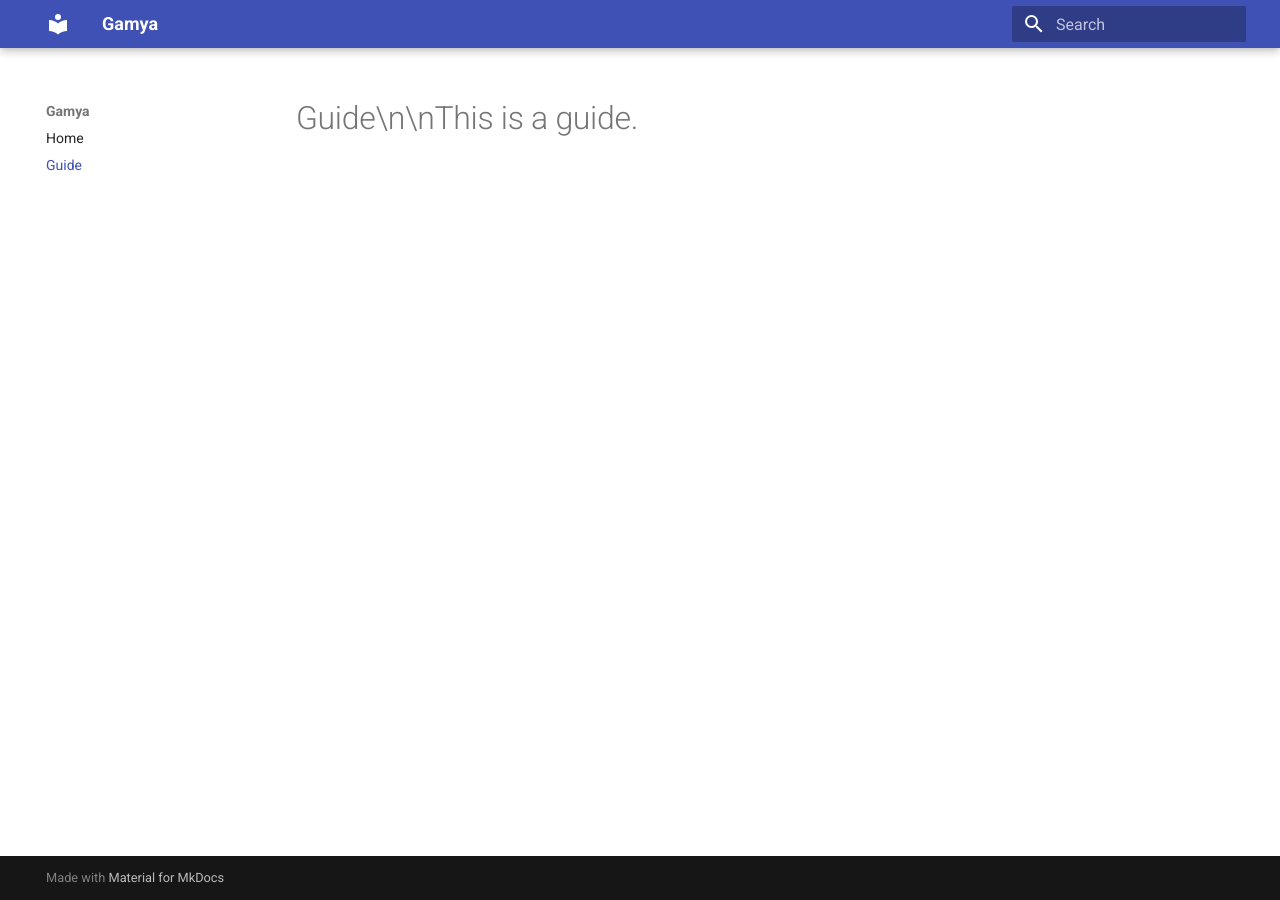
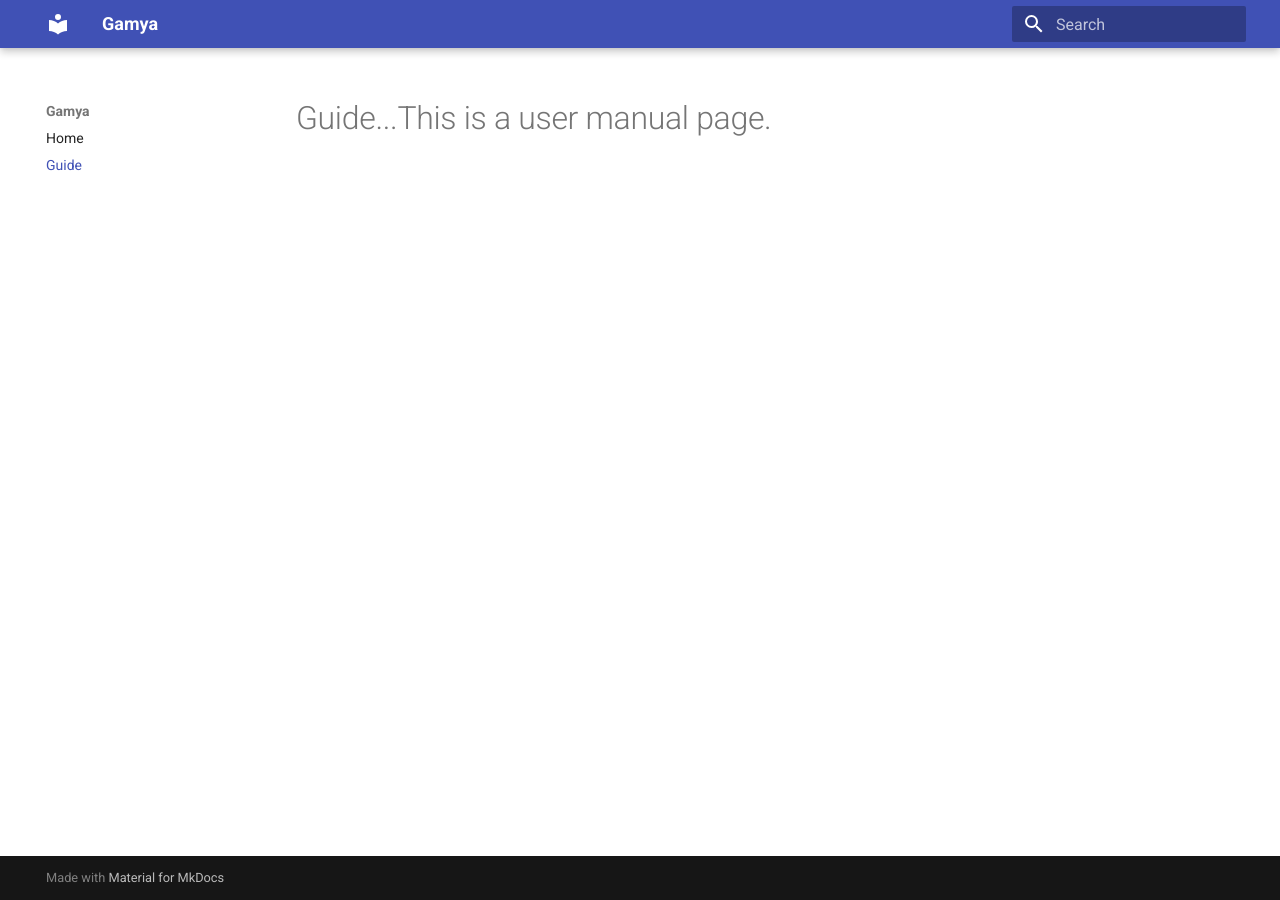
Before and after one commit to GamyaInc/docs, an MkDocs documentation site: the page built from docs/guide.md, in a window 1280 px wide. Built offline with MkDocs 1.6.1 and Material for MkDocs 9.7.7, drawn with Linux system fonts in a browser that asks for light colours.

Commit message:
refactor initial docs

```diff
--- a/docs/guide.md
+++ b/docs/guide.md
@@ -1 +1 @@
-# Guide\n\nThis is a guide.
+# Guide...This is a user manual page.
```
Also changed, not shown: gamya/guide.md (deleted, +0 -1 lines), gamya/index.md (deleted, +0 -1 lines).
